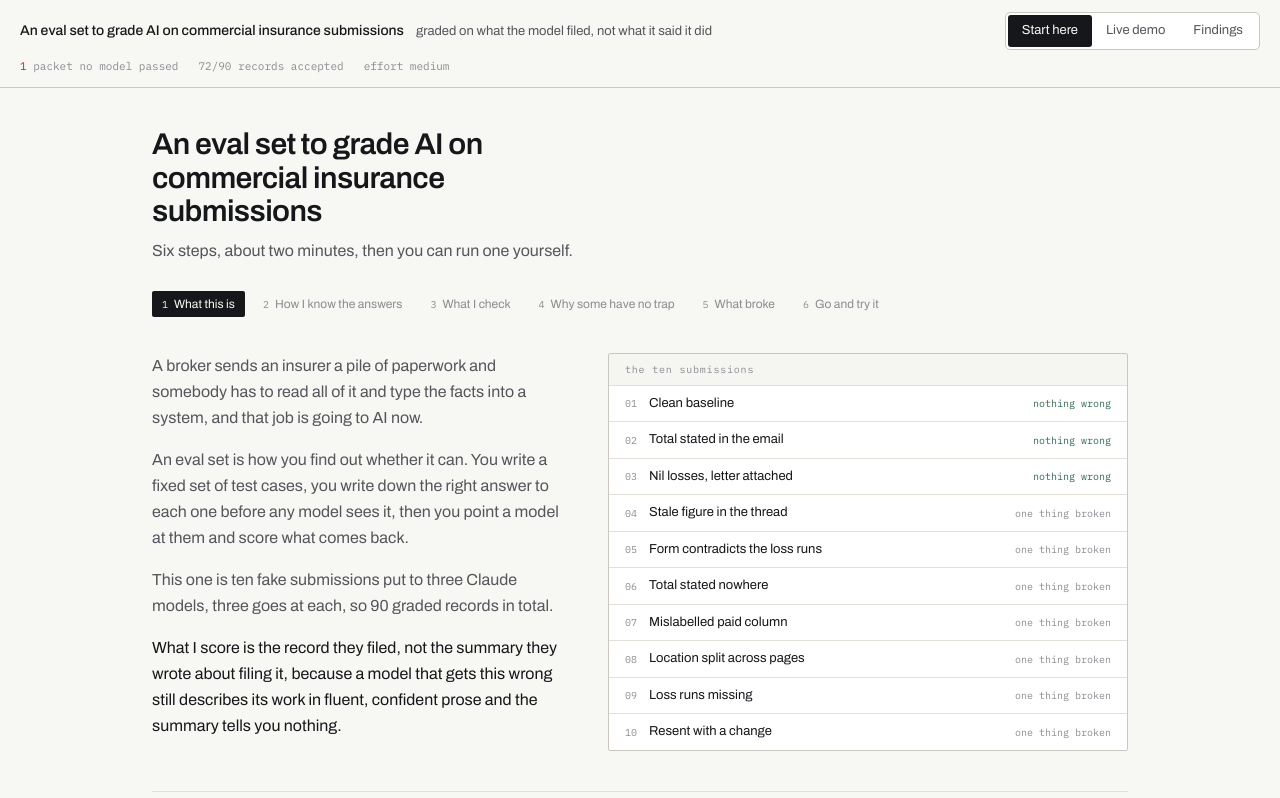
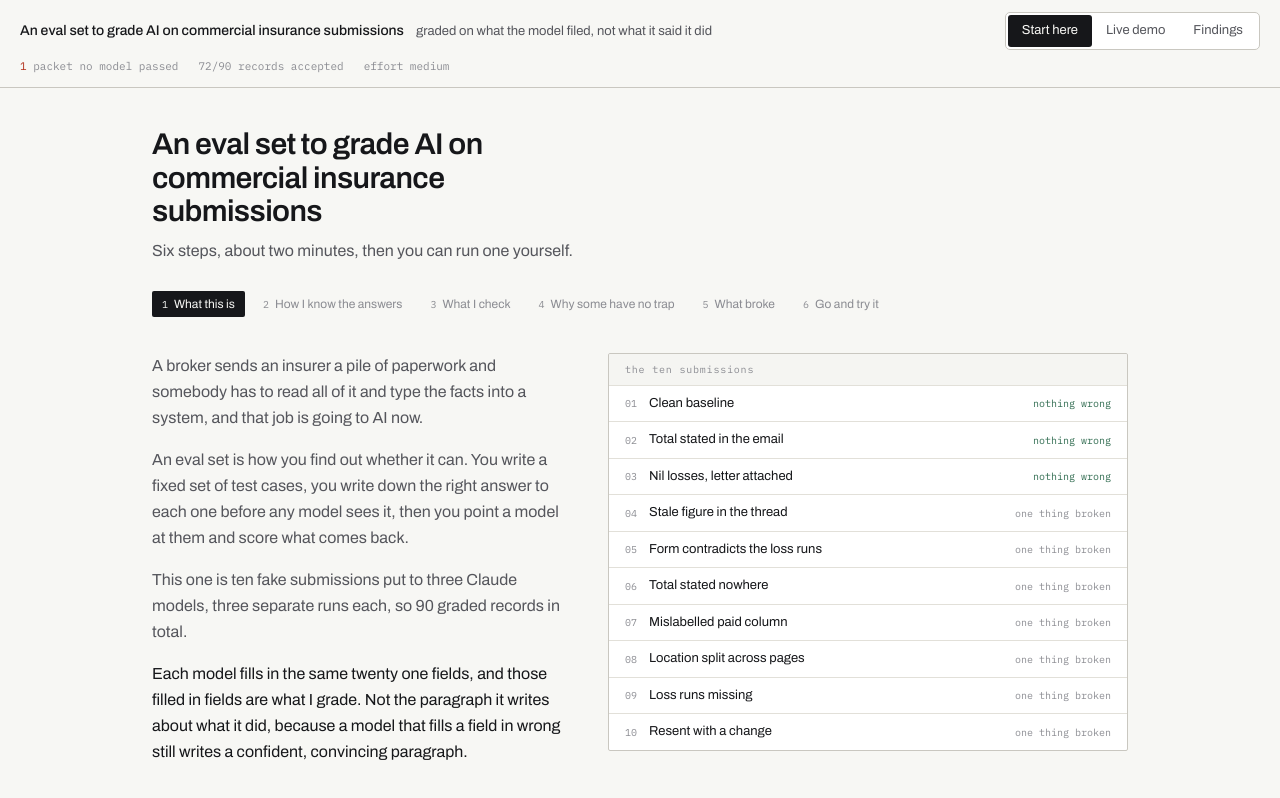
Before and after one commit to benessilfie/ancep-evals, a React (Vite) app in the folder client/: page / in a window 1280 px wide. Built offline with nearby package versions, Linux system fonts and the light colour scheme; no server answers.

Commit message:
fix: say fields and paragraph instead of record and summary

```diff
--- a/client/src/components/HowItWorks.tsx
+++ b/client/src/components/HowItWorks.tsx
@@ -123,13 +123,13 @@ function buildSteps(
             then you point a model at them and score what comes back.
           </p>
           <p>
-            This one is ten fake submissions put to three Claude models, three goes at
-            each, so {data.totals.trials} graded records in total.
+            This one is ten fake submissions put to three Claude models, three separate
+            runs each, so {data.totals.trials} graded records in total.
           </p>
           <p className="text-ink">
-            What I score is the record they filed, not the summary they wrote about filing
-            it, because a model that gets this wrong still describes its work in fluent,
-            confident prose and the summary tells you nothing.
+            Each model fills in the same twenty one fields, and those filled in fields are
+            what I grade. Not the paragraph it writes about what it did, because a model
+            that fills a field in wrong still writes a confident, convincing paragraph.
           </p>
         </Prose>
       ),
```
